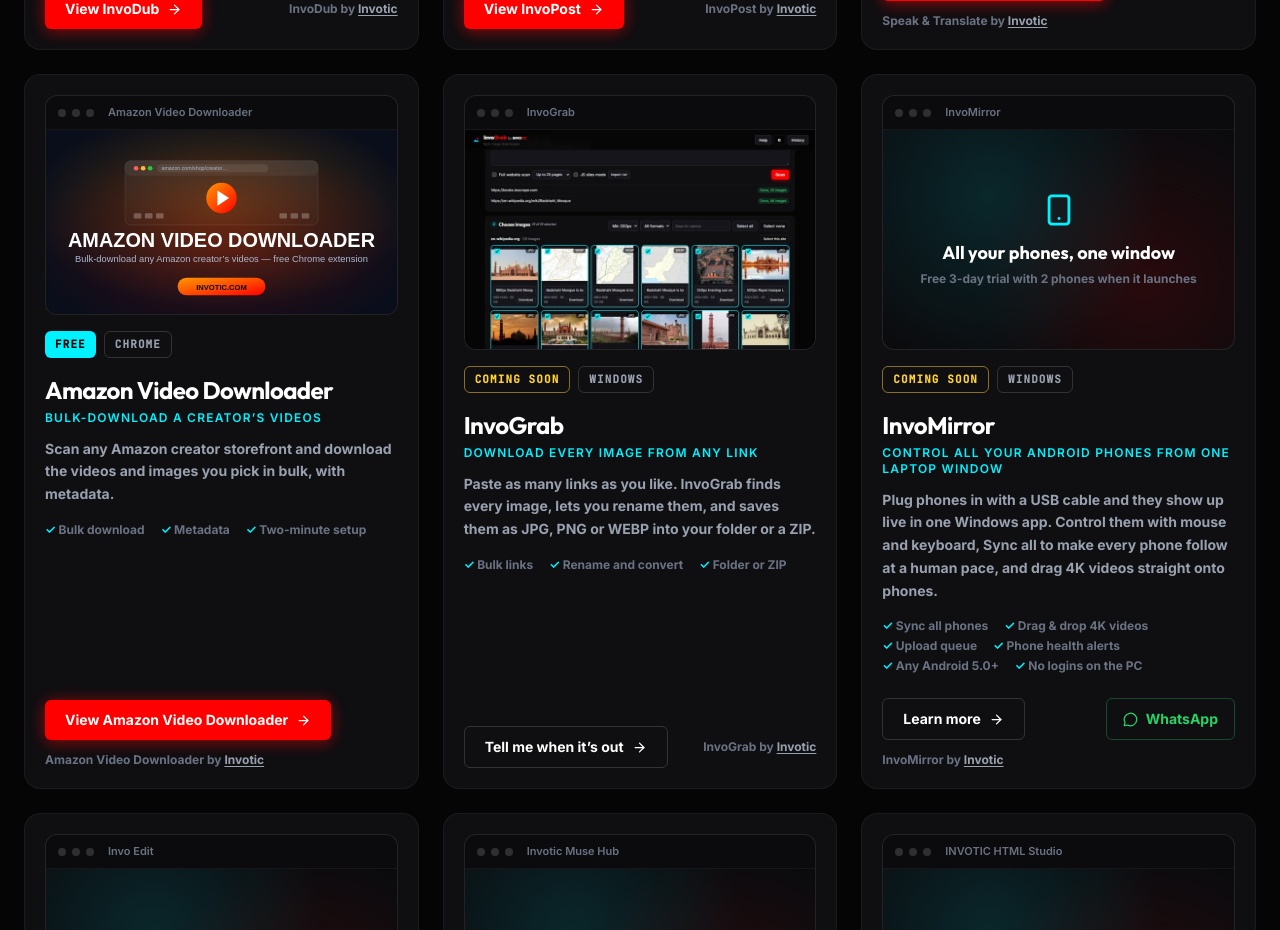
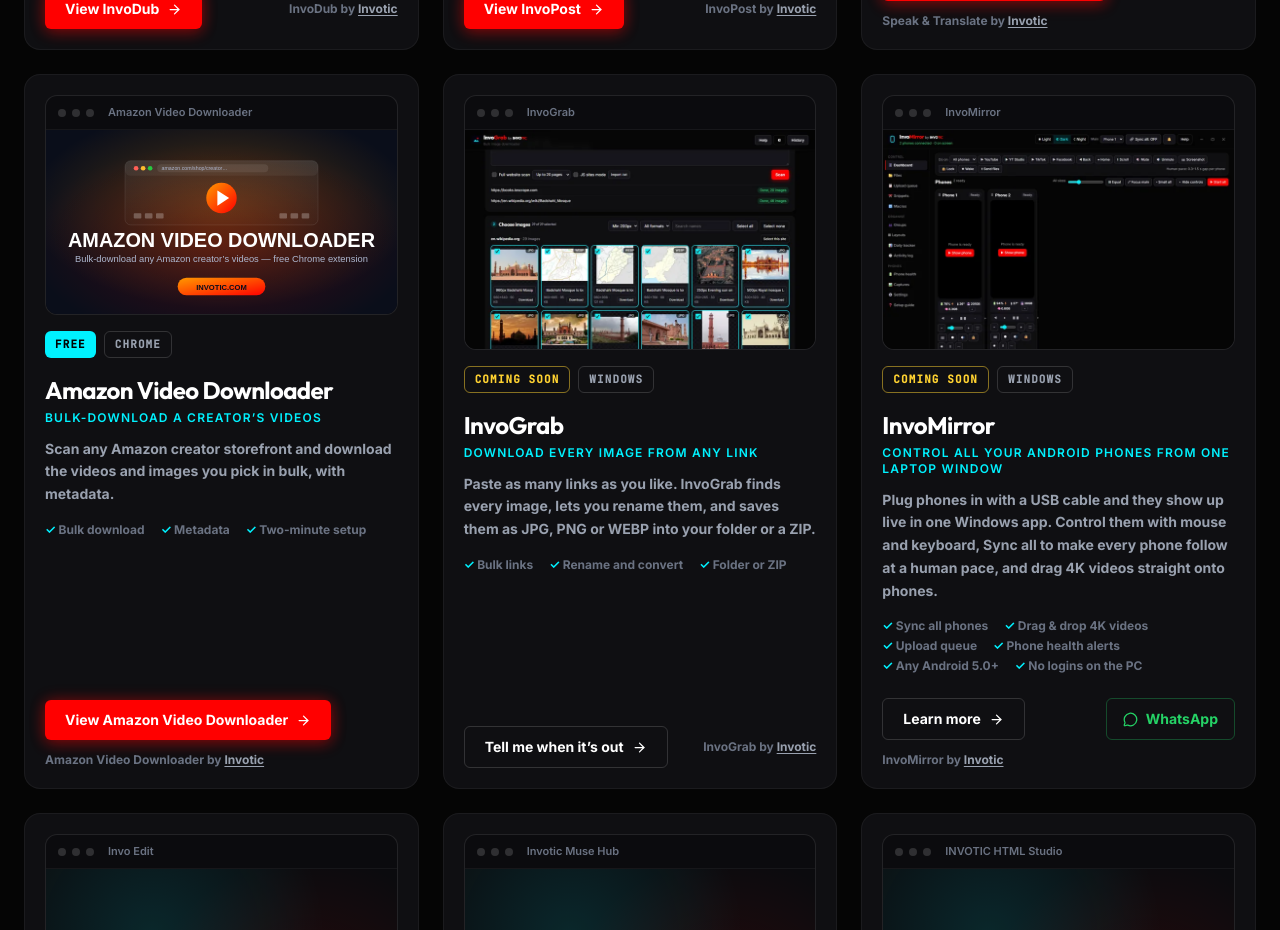
Before and after one commit to Sheraz19973/INVOTIC, a React (Vite) app: page /products in a window 1280 px wide. Shown: the part 1020-1950 px from the top of the page. Built offline with nearby package versions, Linux system fonts and the light colour scheme.

Commit message:
Products: real InvoMirror screenshot on its card (2/2)

```diff
--- a/src/data/products.ts
+++ b/src/data/products.ts
@@ -19,7 +19,6 @@ import {
   Wand2,
   MessagesSquare,
   Clapperboard,
-  Smartphone,
   type LucideIcon,
 } from 'lucide-react';
 
@@ -351,7 +350,13 @@ export const products: Product[] = [
     platforms: ['Windows'],
     tags: ['windows'],
     facts: ['Sync all phones', 'Drag & drop 4K videos', 'Upload queue', 'Phone health alerts', 'Any Android 5.0+', 'No logins on the PC'],
-    placeholder: { icon: Smartphone, title: 'All your phones, one window', text: 'Free 3-day trial with 2 phones when it launches' },
+    image: {
+      src: '/products/invomirror-app-1280.webp',
+      srcSet: '/products/invomirror-app-720.webp 720w, /products/invomirror-app-1280.webp 1280w',
+      width: 1280,
+      height: 800,
+      alt: 'InvoMirror app: two connected phones with battery, heat and storage, plus buttons to control all phones at once',
+    },
     primary: { label: 'Learn more', href: 'https://invomirror.invotic.com/' },
     secondary: {
       label: 'WhatsApp',
```
